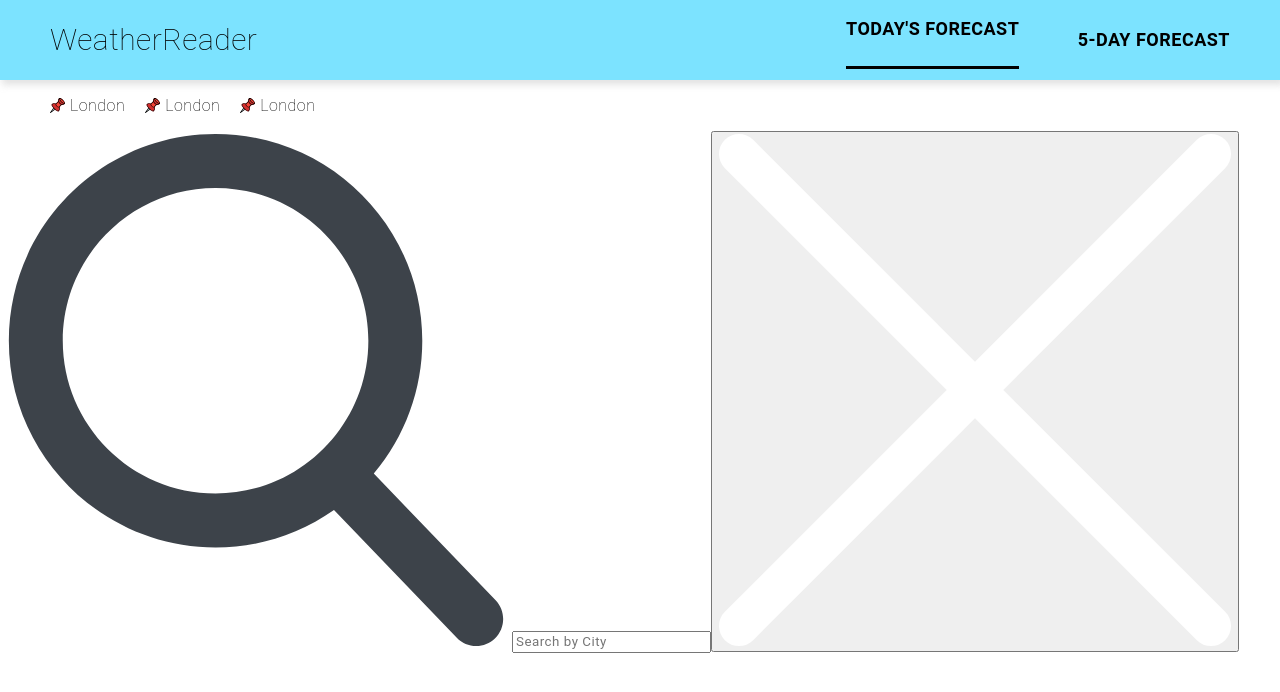
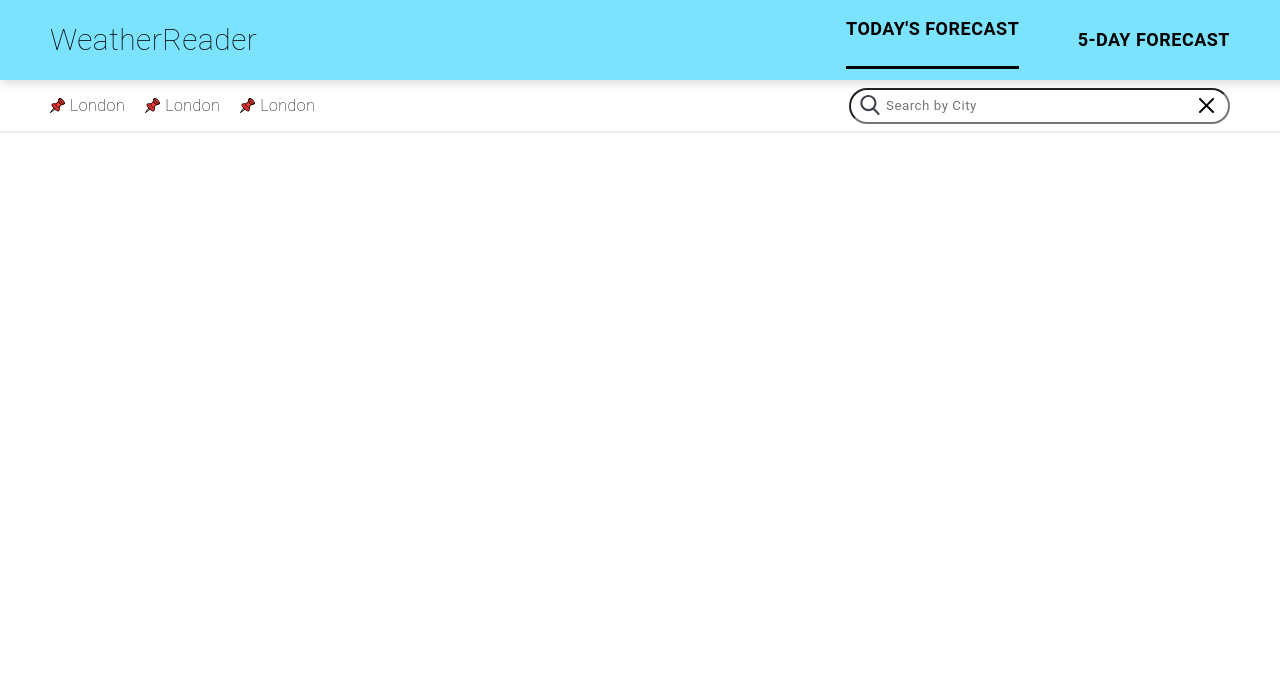
Before and after one commit to aemiers/weather, a React (Create React App) app: page / in a window 1280 px wide. Shown: the top 692 px of the page. Built offline with nearby package versions, Linux system fonts and the light colour scheme.

Commit message:
Get search bar styling to behave

```diff
--- a/src/components/Nav/Nav.scss
+++ b/src/components/Nav/Nav.scss
@@ -21,6 +21,7 @@
   display: flex;
   justify-content: space-between;
   width: 30%;
+  max-width: 400px;
   @include margins;
 }
 
--- a/src/components/SavedLocationContainer/SavedLocationContainer.scss
+++ b/src/components/SavedLocationContainer/SavedLocationContainer.scss
@@ -1,7 +1,7 @@
 @import '../../scss/index.scss';
 
 .pinned-cities-container {
-  @include margins;
+  margin-left: 50px;
   display: flex;
   width: 50%;
 }
--- a/src/components/SearchBar/SearchBar.js
+++ b/src/components/SearchBar/SearchBar.js
@@ -2,7 +2,7 @@ import './SearchBar.scss';
 import React, { Component } from 'react';
 import search from '../../assets/search.svg';
 import cancel from '../../assets/cancel.svg';
-// import { Link } from 'react-router-dom';
+import { Link } from 'react-router-dom';
 
 class SearchBar extends Component {
   constructor(props) {
@@ -16,18 +16,16 @@ class SearchBar extends Component {
     this.setState({ searchWords: event.target.value });
   }
 
-  filterSearch = (event) => {
+  searchBarSearch = (event) => {
     const formattedSearchWords = this.state.searchWords.toLowerCase();
-    const resultMovies = this.props.movies.filter(movie => {
-      return (movie.title.toLowerCase().includes(formattedSearchWords))
-    })
-    if (!resultMovies.length) {
-      this.props.stateChange('error', 'No movies found');
-      this.props.stateChange('filteredMovies', []);
-    } else {
-      this.props.stateChange('error', '');
-      this.props.stateChange('filteredMovies', resultMovies);
-    }
+    this.setState({ searchWords: formattedSearchWords })
+    // if (!resultMovies.length) {
+    //   this.props.stateChange('error', 'No movies found');
+    //   this.props.stateChange('filteredMovies', []);
+    // } else {
+    //   this.props.stateChange('error', '');
+    //   this.props.stateChange('filteredMovies', resultMovies);
+    // }
   }
 
   clearInputs = event => {
@@ -40,7 +38,7 @@ class SearchBar extends Component {
   render() {
     return (
       <form>
-        {/* <Link to={'/'} style={{ textDecoration: 'none' }}> */}
+        <Link to={'/'} style={{ textDecoration: 'none' }}>
           <img className='search-icon' src={search} alt="search icon" />
           <input
             type='text'
@@ -48,10 +46,10 @@ class SearchBar extends Component {
             name='search'
             value={this.state.searchWords}
             onChange={this.handleChange}
-          onKeyUp={event => this.filterSearch(event)}
+            onKeyUp={event => this.searchBarSearch(event)}
           />
           <button className='clear-button' onClick={event => this.clearInputs(event)}><img className='clear-icon' src={cancel} alt="clear button" /></button>
-        {/* </Link> */}
+        </Link>
       </form >
     )
   }
--- a/src/components/SearchBar/SearchBar.scss
+++ b/src/components/SearchBar/SearchBar.scss
@@ -1,59 +1,51 @@
 @import '../../scss/index.scss';
 
-// form {
-//   position: relative;
-// }
+form {
+  position: relative;
+  display: flex;
+  justify-content: flex-end;
+  align-items: center;
+  width: 45%;
+  margin-right: 50px;
+}
 
-// input {
-//   width: 45rem;
-//   height: 4.5rem;
-//   border-radius: 22px;
-//   padding-left: 55px;
-//   background-color: $lighter-grey;
-//   // @include whiteBorder;
-//   font-size: 1.75rem;
-//   color: $white;
+input {
+  height: 30px;
+  width: 340px;
+  border-radius: 22px;
+  border-color: 1px solid $light-grey;
+  color: $black;
+  padding-left: 35px;
 
-//   &:focus {
-//     @include focus;
-//   }
-// }
+  &:focus {
+    @include focus;
+  }
+}
 
-// .clear-button {
-//   @include cursor;
-//   position: absolute;
-//   top: 10px;
-//   right: 20px;
-//   color: $white;
-//   border: none;
-//   font-size: 2rem;
+.clear-button {
+  @include cursor;
+  position: absolute;
+  top: 17px;
+  right: 10px;
+  border: none;
+  background-color: transparent;
 
-//   &:hover {
-//     @include transition;
-//   }
+  &:hover {
+    @include transition;
+  }
 
-//   &:focus {
-//     outline: none;
-//   }
-// }
+  &:focus {
+    outline: none;
+  }
+}
 
-// .search-icon {
-//   position: absolute;
-//   top: 1px;
-//   left: 0.8px;
-//   width: 44px;
-//   padding: 5px;
-//   background-color: #8EFF6F;
-//   border-radius: 20px;
-//   @include whiteBorder;
-// }
+.search-icon {
+  position: absolute;
+  top: 15px;
+  right: 350px;
+  width: 20px;
+}
 
-// .clear-icon {
-//   width: 15px;
-// }
-
-// .logo-container {
-//   position: relative;
-//   top: 0px;
-//   right: 0px;
-// }
+.clear-icon {
+  width: 15px;
+}
--- a/src/components/Subheader/Subheader.js
+++ b/src/components/Subheader/Subheader.js
@@ -5,7 +5,7 @@ import SearchBar from '../SearchBar/SearchBar'
 
 const Subheader = (savedCities) => {
   return (
-    <section>
+    <section className='subheader'>
       <SavedLocationContainer savedCities={savedCities} />
       <SearchBar
       />
--- a/src/components/Subheader/Subheader.scss
+++ b/src/components/Subheader/Subheader.scss
@@ -1 +1,6 @@
 @import '../../scss/index.scss';
+
+.subheader {
+  border-bottom: 2px solid $light-grey;
+  display: flex;
+}
--- a/src/scss/_mixins.scss
+++ b/src/scss/_mixins.scss
@@ -1,5 +1,5 @@
 @mixin focus {
-  box-shadow: 0 0 5px 0 white;
+  box-shadow: 0 0 7px 0 $light-grey;
   outline: none;
 }
 
```
Also changed, not shown: src/assets/cancel.svg. Lines whose indentation alone changed are shown as unchanged.
